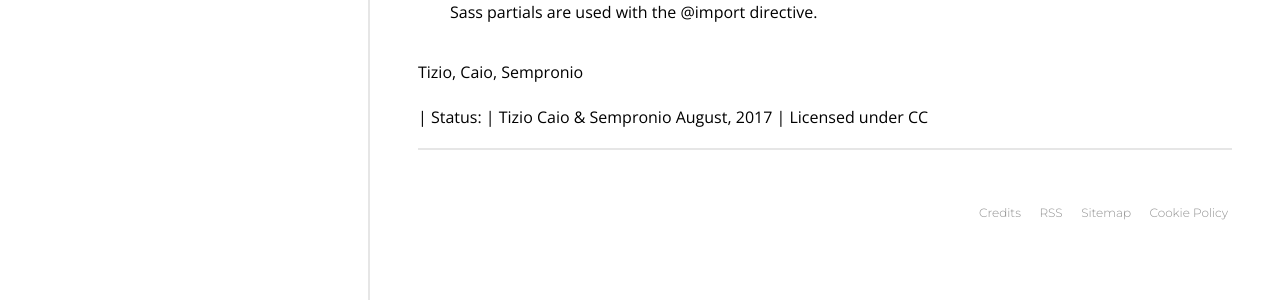
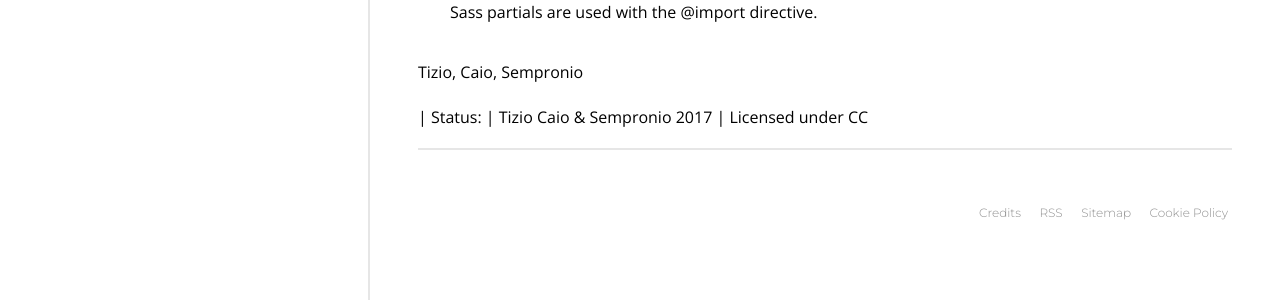
Before and after one commit to p-marco/p-marco.github.io, a Jekyll site: the page built from prova.md, in a window 1280 px wide. Shown: the part 478-778 px from the top of the page. Built offline with Jekyll 4.4.1, drawn with Linux system fonts in a browser that asks for light colours; our own code applies the rules of GitHub Pages for plain Markdown files.

Commit message:
default layout test

```diff
--- a/_includes/item.html
+++ b/_includes/item.html
@@ -1,7 +1,8 @@
 <article class="section">
 	<h1 class="t-heading t-colorBrand t-b--s">{{ page.title }}</h1>
-
-	<p>{{ page.date }}</p>
+{% if page.date %}
+	<p>{{ page.date.m }}, {{ page.date.y }}</p>
+{% endif %}
 	<div class="abstract">{{ content }}</div>
 
 	<p><small>{{ page.keywords }}</small></p>
@@ -14,5 +15,5 @@
 		<span class="btn"><a href="{{ page.github }}">View on Github</a></span>
 	{% endif %}
 
-	<p><small>{{ page.type }} | Status: {{ page.status }} | {{ page.author }} {{ page.date }} | {{ page.license }}</small></p>
+	<p><small>{{ page.type }} | Status: {{ page.status }} | {{ page.author }} {{ page.date.y }} | {{ page.license }}</small></p>
 </article>
--- a/prova.md
+++ b/prova.md
@@ -4,7 +4,9 @@
 keywords: Tizio, Caio, Sempronio
 license: Licensed under CC
 author: Tizio Caio & Sempronio
-date: August, 2017
+date:
+  y: 2017
+  m: August
 ---
 
 You can create partial Sass files that contain little snippets of CSS that you can include in other Sass files. This is a great way to modularize your CSS and help keep things easier to maintain. A partial is simply a Sass file named with a leading underscore.
```
